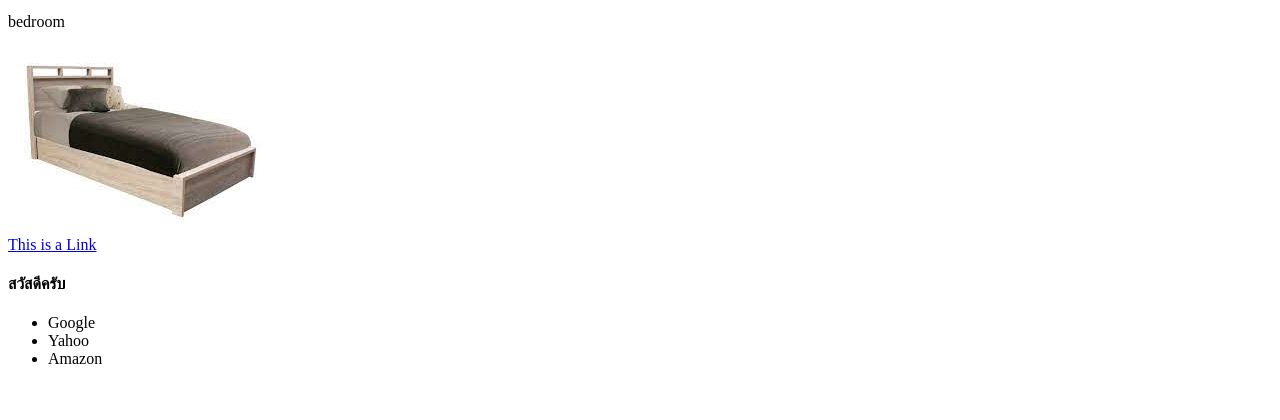
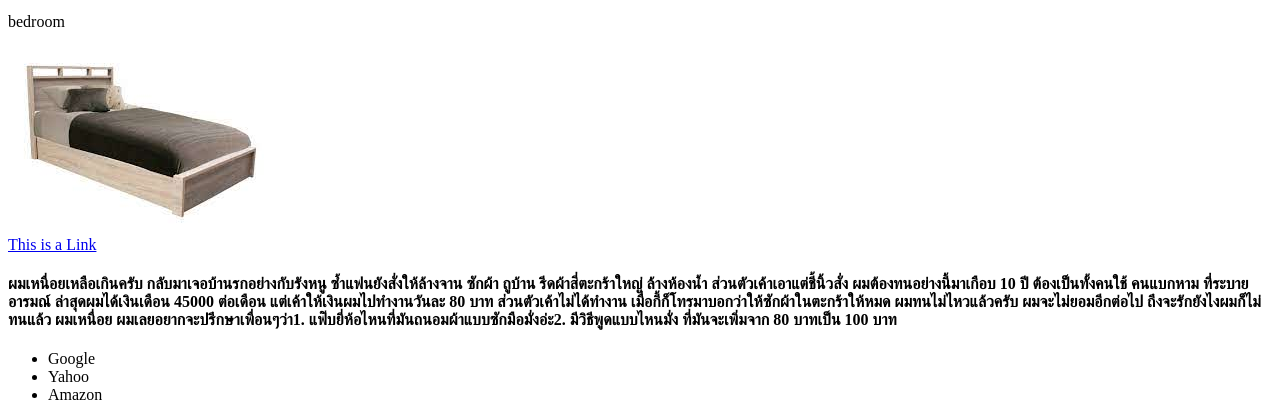
Before and after one commit to Chatchanon63070033/www, a PHP site: page / in a window 1280 px wide. Shown: the part 812-1232 px from the top of the page. Before the commit the page ends 1176 px from the top, so only its background shows below. Run offline with PHP 8.4, Linux system fonts and the light colour scheme.

Commit message:
Update index.php

```diff
--- a/index.php
+++ b/index.php
@@ -23,7 +23,12 @@
     <br>
     <a href="http://www.it.kmitl.ac.th">This is a Link</a>
 
-    <h4>สวัสดีครับ</h4>
+    <h4>ผมเหนื่อยเหลือเกินครับ กลับมาเจอบ้านรกอย่างกับรังหนู ซ้ำแฟนยังสั่งให้ล้างจาน ซักผ้า ถูบ้าน รีดผ้าสี่ตะกร้าใหญ่
+        ล้างห้องน้ำ ส่วนตัวเค้าเอาแต่ชี้นิ้วสั่ง ผมต้องทนอย่างนี้มาเกือบ 10 ปี ต้องเป็นทั้งคนใช้ คนแบกหาม ที่ระบายอารมณ์
+        ล่าสุดผมได้เงินเดือน 45000 ต่อเดือน แต่เค้าให้เงินผมไปทำงานวันละ 80 บาท ส่วนตัวเค้าไม่ได้ทำงาน
+        เมื่อกี้ก็โทรมาบอกว่าให้ซักผ้าในตะกร้าให้หมด ผมทนไม่ไหวแล้วครับ ผมจะไม่ยอมอีกต่อไป
+        ถึงจะรักยังไงผมก็ไม่ทนแล้ว ผมเหนื่อย ผมเลยอยากจะปรึกษาเพื่อนๆว่า1. แฟ๊บยี่ห้อไหนที่มันถนอมผ้าแบบซักมือมั่งอ่ะ2. มีวิธีพูดแบบไหนมั่ง ที่มันจะเพิ่มจาก 80 บาทเป็น 100 บาท
+    </h4>
     <ul>
         <li>Google</li>
         <li>Yahoo</li>
```
